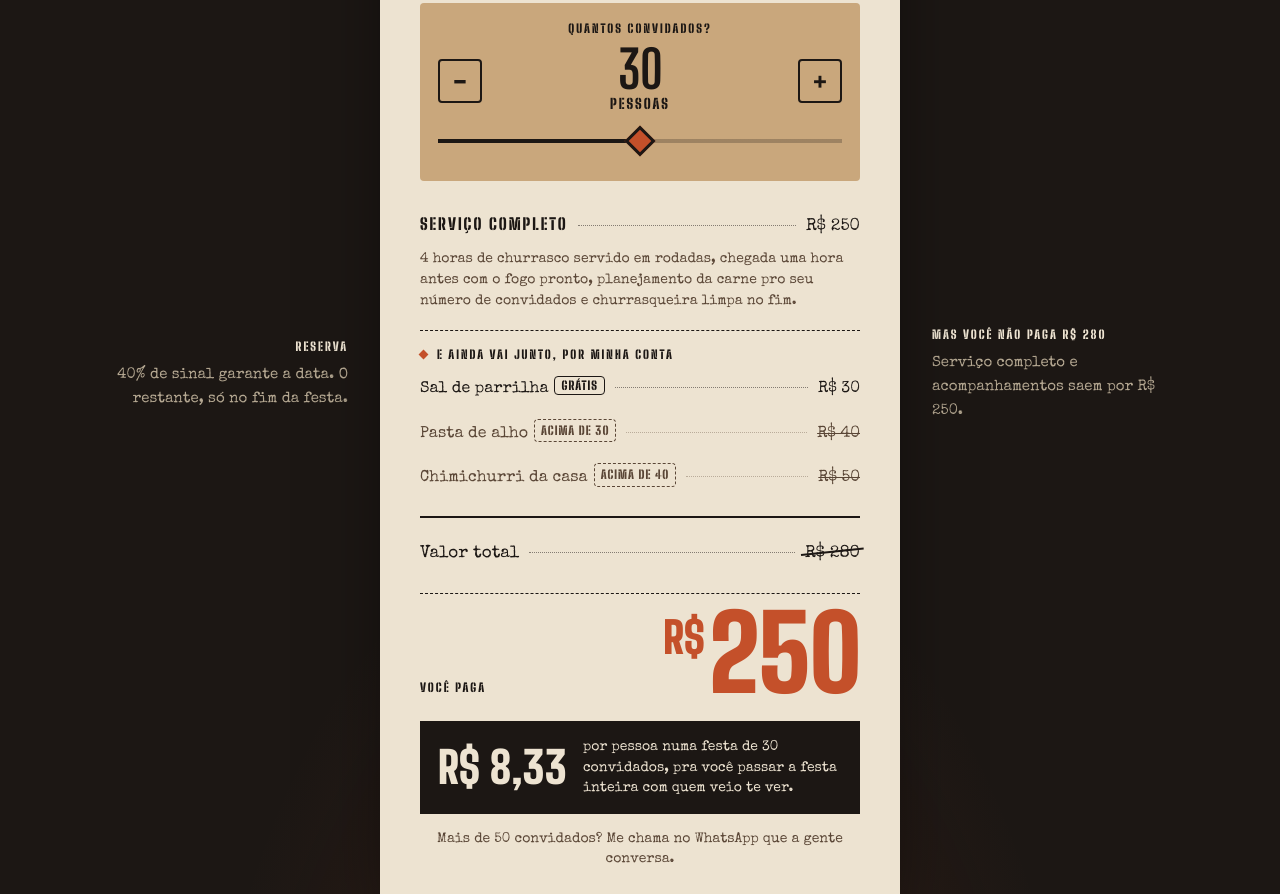
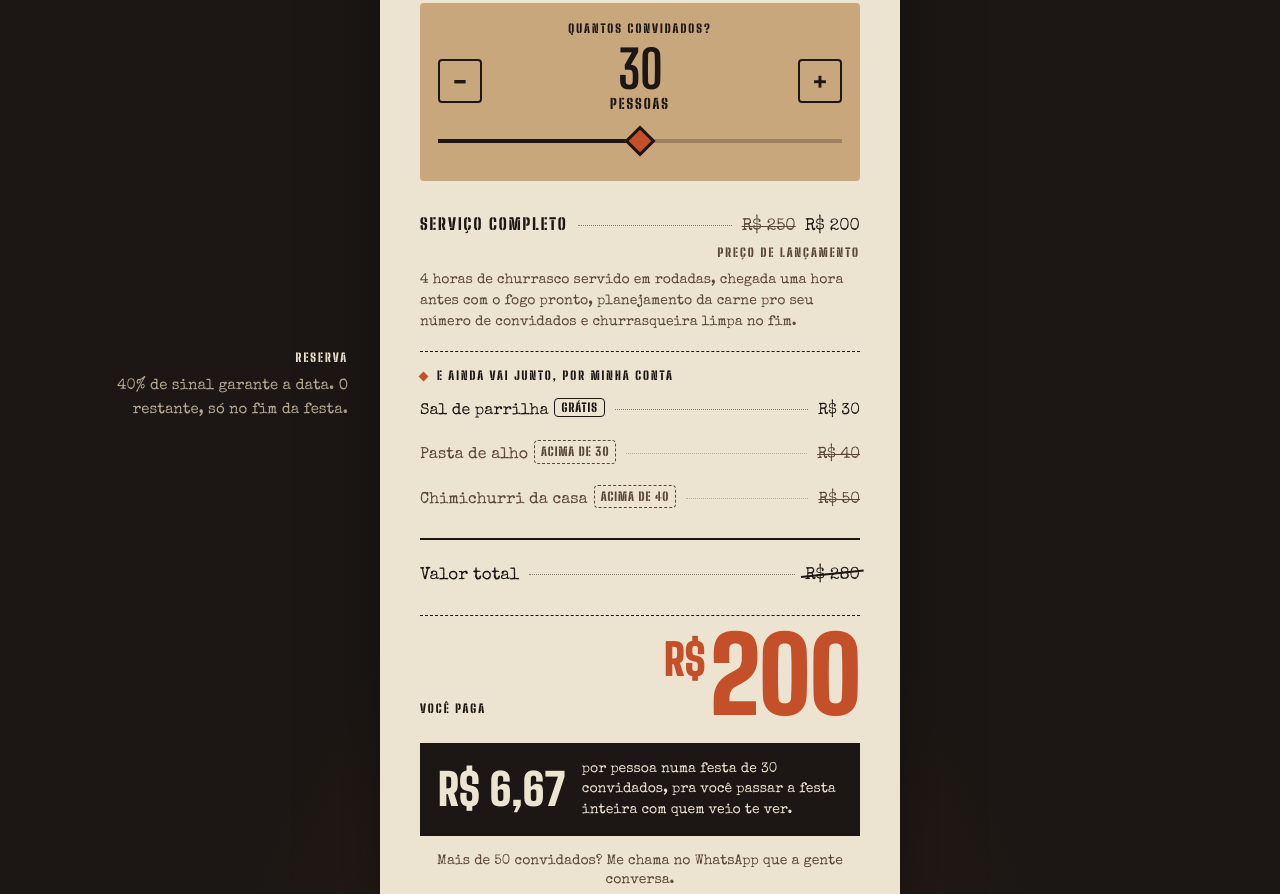
Before and after one commit to brunojuvencio/bravura, a plain HTML site: page index.html in a window 1280 px wide. Shown: the part 6325-7219 px from the top of the page. Drawn offline with nearby package versions, Linux system fonts and the light colour scheme.

Commit message:
Preço de lançamento na calculadora e mensagem única nos botões de WhatsApp
Co-Authored-By: Claude Opus 5.5 <noreply@anthropic.com>

```diff
--- a/index.html
+++ b/index.html
@@ -4,7 +4,7 @@
 <meta charset="utf-8">
 <meta name="viewport" content="width=device-width, initial-scale=1, viewport-fit=cover">
 <title>Bravura · Churrasco para eventos em Sertãozinho</title>
-<meta name="description" content="Churrasqueiro para a sua festa em Sertãozinho · SP. 4 horas de carne no ponto, servida em rodadas, pra você aproveitar com seus convidados. A partir de R$ 250.">
+<meta name="description" content="Churrasqueiro para a sua festa em Sertãozinho · SP. 4 horas de carne no ponto, servida em rodadas, pra você aproveitar com seus convidados. A partir de R$ 200.">
 <meta name="theme-color" content="#1C1714">
 <link rel="preconnect" href="https://fonts.googleapis.com">
 <link rel="preconnect" href="https://fonts.gstatic.com" crossorigin>
@@ -276,6 +276,8 @@ section{position:relative}
 .line-item.locked .lock-tag{display:inline-block}
 .line-item.locked>span:last-child{text-decoration:line-through;text-decoration-thickness:1px}
 .line-item.locked .dots{border-bottom-color:rgba(90,70,54,.35)}
+.launch s{color:var(--couro);text-decoration-thickness:1px;margin-right:4px}
+.launch-label{text-align:right;color:var(--couro);margin:-4px 0 10px}
 .more{color:var(--couro);text-align:center;margin:16px 0 0;max-width:none}
 .item-desc{color:var(--couro);font-size:14px;line-height:1.5;margin:0 0 16px;max-width:none}
 .bonus-h{display:flex;align-items:center;gap:10px;margin:18px 0 6px;padding-top:16px;border-top:1px dashed var(--carvao)}
@@ -398,7 +400,7 @@ footer .brand{font-family:var(--f-display);font-weight:900;font-size:26px;color:
     <p class="body-l sub in" style="--i:3">Porque quem faz a festa merece estar nela, e não na fumaça.</p>
 
     <div class="actions in" style="--i:4">
-      <a class="cta glow" href="#" data-wa="Olá, Bruno! Quero reservar a Bravura pra minha festa.">
+      <a class="cta glow" href="https://wa.me/5516992117706?text=Ol%C3%A1%2C%20Bruno!%20Vim%20pelo%20site%20e%20quero%20reservar%20uma%20data%20para%20o%20churrasco." target="_blank" rel="noopener">
         <span class="ico"><svg><use href="#wa"/></svg></span>Quero reservar minha data
       </a>    </div>
   </div>
@@ -420,7 +422,7 @@ footer .brand{font-family:var(--f-display);font-weight:900;font-size:26px;color:
     </div>
 
     <div class="diff-cta rv">
-      <a class="cta" href="#" data-wa="Olá, Bruno! Quero aproveitar minha festa. Como funciona?">
+      <a class="cta" href="https://wa.me/5516992117706?text=Ol%C3%A1%2C%20Bruno!%20Vim%20pelo%20site%20e%20quero%20reservar%20uma%20data%20para%20o%20churrasco." target="_blank" rel="noopener">
         <span class="ico"><svg><use href="#wa"/></svg></span>Quero aproveitar minha festa
       </a>    </div>
   </div>
@@ -486,7 +488,7 @@ footer .brand{font-family:var(--f-display);font-weight:900;font-size:26px;color:
       <span class="label-m kicker">Compromisso de quem assa como se fosse pra própria família</span>
       <p>Quando você contrata alguém pro churrasco da sua festa, não está só pagando um serviço. Está confiando o dia que você esperou, os convidados que você chamou e a comida que vai marcar aquele encontro.</p>
       <p>Eu sei o peso disso. Por isso, não te peço só confiança: assumo dois compromissos por escrito.</p>
-      <a class="cta" href="#" data-wa="Olá, Bruno! Quero reservar minha data com a garantia da Bravura.">
+      <a class="cta" href="https://wa.me/5516992117706?text=Ol%C3%A1%2C%20Bruno!%20Vim%20pelo%20site%20e%20quero%20reservar%20uma%20data%20para%20o%20churrasco." target="_blank" rel="noopener">
         <span class="ico"><svg><use href="#wa"/></svg></span>Quero reservar minha data
       </a>
     </div>
@@ -556,7 +558,7 @@ footer .brand{font-family:var(--f-display);font-weight:900;font-size:26px;color:
         <p>Um dia entendi que aquilo que eu fazia de graça, com prazer, podia ser o presente que falta em tantas festas: alguém que cuida do churrasco pra que a família inteira possa estar junta. Foi assim que nasceu a Bravura.</p>
       </div>
 
-      <a class="cta" href="#" data-wa="Olá, Bruno! Quero você na minha festa." style="margin-top:var(--s5)">
+      <a class="cta" href="https://wa.me/5516992117706?text=Ol%C3%A1%2C%20Bruno!%20Vim%20pelo%20site%20e%20quero%20reservar%20uma%20data%20para%20o%20churrasco." target="_blank" rel="noopener" style="margin-top:var(--s5)">
         <span class="ico"><svg><use href="#wa"/></svg></span>Quero o Bruno na minha festa
       </a>
     </div>
@@ -595,7 +597,8 @@ footer .brand{font-family:var(--f-display);font-weight:900;font-size:26px;color:
           </div>
           <input type="range" id="guests-range" min="10" max="50" step="1" value="30">        </div>
 
-        <div class="line-item main"><span>Serviço completo</span><span class="dots"></span><span data-price-text>R$ 250</span></div>
+        <div class="line-item main"><span>Serviço completo</span><span class="dots"></span><span class="launch"><s data-full-text>R$ 250</s> <span data-launch-text>R$ 200</span></span></div>
+        <div class="launch-label label-s">Preço de lançamento</div>
         <p class="item-desc">4 horas de churrasco servido em rodadas, chegada uma hora antes com o fogo pronto, planejamento da carne pro seu número de convidados e churrasqueira limpa no fim.</p>
 
         <div class="bonus-h label-s"><i class="dia"></i>E ainda vai junto, por minha conta</div>
@@ -604,30 +607,25 @@ footer .brand{font-family:var(--f-display);font-weight:900;font-size:26px;color:
         <div class="line-item bonus" data-min="41" data-value="50"><span>Chimichurri da casa<span class="gift">GRÁTIS</span><span class="lock-tag">ACIMA DE 40</span></span><span class="dots"></span><span>R$ 50</span></div>
 
         <div class="total">
-          <div class="line-item"><span>Valor total</span><span class="dots"></span><span class="strike" data-total-text>R$ 370</span></div>
+          <div class="line-item"><span>Valor total</span><span class="dots"></span><span class="strike" data-total-text>R$ 280</span></div>
         </div>
 
         <div class="final">
           <span class="label-s">Você paga</span>
-          <span class="price"><small>R$</small><span id="price-num">250</span></span>
+          <span class="price"><small>R$</small><span id="price-num">200</span></span>
         </div>
 
         <div class="per">
-          <b id="per-num">R$ 8,33</b>
+          <b id="per-num">R$ 6,67</b>
           <p>por pessoa numa festa de <span id="per-guests">30</span> convidados, pra você passar a festa inteira com quem veio te ver.</p>
         </div>
         <p class="more caption">Mais de 50 convidados? Me chama no WhatsApp que a gente conversa.</p>
-      </div>
-
-      <div class="side-note rv d2">
-        <span class="label-s">Mas você não paga <span data-total-text>R$ 370</span></span>
-        Serviço completo e acompanhamentos saem por <span data-price-text>R$ 250</span>.
       </div>
     </div>
 
     <div class="preco-cta rv">
       <div class="label-m"><i class="dia"></i>Reserve com 40% e pague o restante só no fim da festa<i class="dia"></i></div>
-      <a class="cta glow" id="preco-cta" href="#" data-wa="Olá, Bruno! Quero reservar minha data por R$ 250.">
+      <a class="cta glow" id="preco-cta" href="https://wa.me/5516992117706?text=Ol%C3%A1%2C%20Bruno!%20Vim%20pelo%20site%20e%20quero%20reservar%20uma%20data%20para%20o%20churrasco." target="_blank" rel="noopener">
         <span class="ico"><svg><use href="#wa"/></svg></span>Quero reservar minha data
       </a>
     </div>
@@ -641,14 +639,14 @@ footer .brand{font-family:var(--f-display);font-weight:900;font-size:26px;color:
       <div class="tag label-m"><i class="dia"></i>Perguntas</div>
       <h2 id="h-faq" class="display-l" style="font-size:clamp(44px,6vw,76px)">Ainda ficou alguma dúvida?</h2>
       <p>Se a sua não estiver aqui, me chama no WhatsApp. Quem responde sou eu.</p>
-      <a class="cta" href="#" data-wa="Olá, Bruno! Tenho uma dúvida sobre a Bravura.">
+      <a class="cta" href="https://wa.me/5516992117706?text=Ol%C3%A1%2C%20Bruno!%20Vim%20pelo%20site%20e%20quero%20reservar%20uma%20data%20para%20o%20churrasco." target="_blank" rel="noopener">
         <span class="ico"><svg><use href="#wa"/></svg></span>Quero reservar minha data
       </a>
     </div>
 
     <div class="rv d1">
       <details class="qa" open><summary><span class="num">01</span><h3>Sai mais caro do que eu mesmo fazer?</h3><span class="pm"></span></summary>
-        <div class="a">A festa é sua, e quem faz o churrasco quase nunca aproveita: passa horas no calor da brasa enquanto os convidados conversam sem você. A partir de R$ 250, você recebe, conversa e curte do começo ao fim. E ainda ganha acompanhamentos da casa por minha conta: sal de parrilha em toda festa, pasta de alho acima de 30 convidados e chimichurri acima de 40.</div></details>
+        <div class="a">A festa é sua, e quem faz o churrasco quase nunca aproveita: passa horas no calor da brasa enquanto os convidados conversam sem você. A partir de R$ 200, você recebe, conversa e curte do começo ao fim. E ainda ganha acompanhamentos da casa por minha conta: sal de parrilha em toda festa, pasta de alho acima de 30 convidados e chimichurri acima de 40.</div></details>
       <details class="qa"><summary><span class="num">02</span><h3>Serve pra minha festa?</h3><span class="pm"></span></summary>
         <div class="a">Se for em Sertãozinho e tiver até 50 convidados, serve. Aniversário, confraternização, reunião de família ou encontro entre amigos: se tem churrasqueira no local, eu cuido do resto.</div></details>
       <details class="qa"><summary><span class="num">03</span><h3>A carne está inclusa?</h3><span class="pm"></span></summary>
@@ -675,7 +673,7 @@ footer .brand{font-family:var(--f-display);font-weight:900;font-size:26px;color:
     <h2 id="h-fecho" class="display-l rv">Seu evento, nossa brasa.</h2>
     <p class="body-l rv d1">Você recebe os convidados. A brasa é com a gente.</p>
     <div class="rv d2">
-      <a class="cta glow" href="#" data-wa="Olá, Bruno! Quero reservar minha data com a Bravura.">
+      <a class="cta glow" href="https://wa.me/5516992117706?text=Ol%C3%A1%2C%20Bruno!%20Vim%20pelo%20site%20e%20quero%20reservar%20uma%20data%20para%20o%20churrasco." target="_blank" rel="noopener">
         <span class="ico"><svg><use href="#wa"/></svg></span>Orçamento pelo WhatsApp
       </a>
       <span class="cta-note caption">(16) 99211-7706 · Bruno Juvencio, churrasqueiro</span>
@@ -695,13 +693,6 @@ footer .brand{font-family:var(--f-display);font-weight:900;font-size:26px;color:
 
 <script>
 (function(){
-  // Links do WhatsApp
-  var WA = "5516992117706";
-  document.querySelectorAll("[data-wa]").forEach(function(a){
-    a.href = "https://wa.me/" + WA + "?text=" + encodeURIComponent(a.getAttribute("data-wa"));
-    a.target = "_blank"; a.rel = "noopener";
-  });
-
   var reduce = window.matchMedia("(prefers-reduced-motion: reduce)").matches;
 
   // Brasas subindo no hero
@@ -733,37 +724,42 @@ footer .brand{font-family:var(--f-display);font-weight:900;font-size:26px;color:
     targets.forEach(function(t){ t.classList.add("on"); });
   }
 
-  // Preço por número de convidados: R$ 250 até 30; +R$ 50 a cada 10 pessoas acima disso
-  // Brindes por faixa: até 30 = sal de parrilha; 31 a 40 = + pasta de alho; acima de 40 = + chimichurri
+  // Preço por faixa de convidados: preço cheio (riscado) e preço de lançamento (o que a pessoa paga)
+  // Temperos por faixa: até 30 = sal de parrilha; 31 a 40 = + pasta de alho; acima de 40 = + chimichurri
+  // Valor total = preço cheio + temperos incluídos na faixa
   var MIN = 10, MAX = 50;
+  var TIERS = [
+    { max: 30, full: 250, launch: 200 },
+    { max: 40, full: 300, launch: 250 },
+    { max: 50, full: 350, launch: 300 }
+  ];
   var bonusItems = document.querySelectorAll(".line-item.bonus");
   var range = document.getElementById("guests-range");
-  var brl = function(v){ return "R$ " + v.toLocaleString("pt-BR", { minimumFractionDigits: v % 1 ? 2 : 0, maximumFractionDigits: 2 }); };
-  var priceFor = function(n){ return 250 + 50 * Math.ceil(Math.max(0, n - 30) / 10); };
+  var brl = function(v){ return "R$ " + v.toLocaleString("pt-BR"); };
+  var brl2 = function(v){ return "R$ " + v.toLocaleString("pt-BR", { minimumFractionDigits: 2, maximumFractionDigits: 2 }); };
   var priceNum = document.getElementById("price-num");
-  var ctaPreco = document.getElementById("preco-cta");
   var last = null;
   function setGuests(n){
     n = Math.min(MAX, Math.max(MIN, n));
     range.value = n;
-    var p = priceFor(n), per = Math.round(p / n * 100) / 100;
+    var tier = TIERS.filter(function(t){ return n <= t.max; })[0];
     range.style.setProperty("--fill", ((n - MIN) / (MAX - MIN) * 100) + "%");
     document.querySelector("#guests-out b").textContent = n;
-    document.querySelectorAll("[data-price-text]").forEach(function(el){ el.textContent = brl(p); });
+    document.querySelectorAll("[data-full-text]").forEach(function(el){ el.textContent = brl(tier.full); });
+    document.querySelectorAll("[data-launch-text]").forEach(function(el){ el.textContent = brl(tier.launch); });
     var bonus = 0;
     bonusItems.forEach(function(it){
       var on = n >= +it.dataset.min;
       it.classList.toggle("locked", !on);
       if (on) bonus += +it.dataset.value;
     });
-    document.querySelectorAll("[data-total-text]").forEach(function(el){ el.textContent = brl(p + bonus); });
-    priceNum.textContent = p;
-    if (last !== null && last !== p) { priceNum.classList.remove("bump"); void priceNum.offsetWidth; priceNum.classList.add("bump"); }
-    last = p;
-    document.getElementById("per-num").textContent = brl(per);
+    document.querySelectorAll("[data-total-text]").forEach(function(el){ el.textContent = brl(tier.full + bonus); });
+    priceNum.textContent = tier.launch;
+    if (last !== null && last !== tier.launch) { priceNum.classList.remove("bump"); void priceNum.offsetWidth; priceNum.classList.add("bump"); }
+    last = tier.launch;
+    document.getElementById("per-num").textContent = brl2(tier.launch / n);
     document.getElementById("per-guests").textContent = n;
     document.querySelectorAll(".step-btn").forEach(function(b){ b.disabled = (+b.dataset.step < 0 && n <= MIN) || (+b.dataset.step > 0 && n >= MAX); });
-    ctaPreco.href = "https://wa.me/" + WA + "?text=" + encodeURIComponent("Olá, Bruno! Quero reservar minha data. Serão " + n + " convidados (" + brl(p) + ").");
   }
   range.addEventListener("input", function(){ setGuests(+range.value); });
   document.querySelectorAll(".step-btn").forEach(function(b){
```
